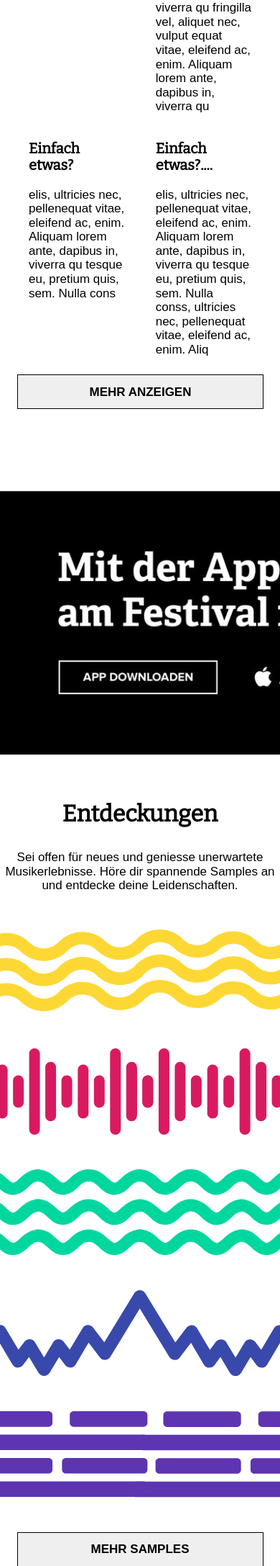
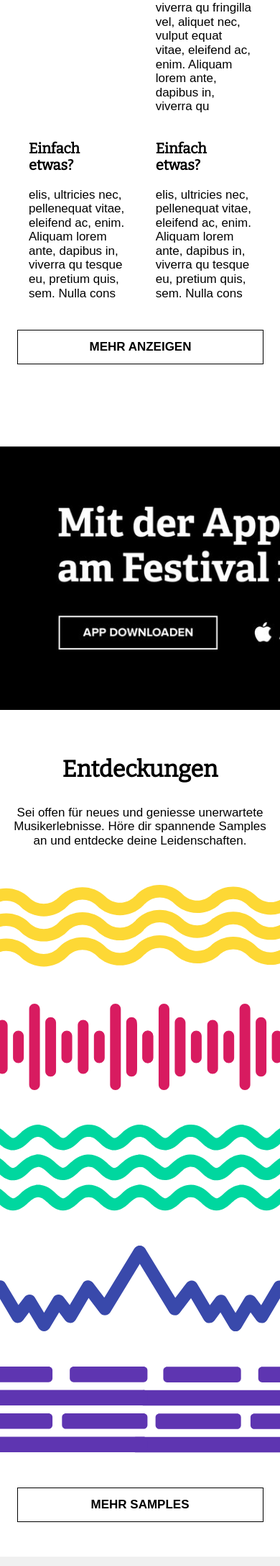
Before and after one commit to marinacraig/diplomarbeit, a PHP site: page / in a window 390 px wide. Shown: the part 2132-4307 px from the top of the page at 72% size. Run offline with PHP 8.4, Linux system fonts and the light colour scheme; some web fonts are replaced.

Commit message:
Abstand Korrektur wegen mobile im Overlay

```diff
--- a/css/components/_buttons.scss
+++ b/css/components/_buttons.scss
@@ -1,5 +1,3 @@
-@import "colors";
-
 button {
   height: 48px;
   //buttons max-width wegen devices
@@ -93,7 +91,7 @@ button {
 .btnweiss {
   font-weight: bold;
   border: $schwarz_hex 1px solid;
-  //background-color: $weiss_hex;
+  background-color: $weiss_hex;
   width: 343px;
   max-width: 100%;
   padding: auto 32px;
--- a/css/components/_magazin.scss
+++ b/css/components/_magazin.scss
@@ -3,6 +3,9 @@
   margin: 0 16px;
   &:not(.magazin__article){
     text-align: center;
+  }
+  .btnweiss{
+    margin-top: 24px;
   }
 }
 .magazin__article {
--- a/css/components/_overlay.scss
+++ b/css/components/_overlay.scss
@@ -20,7 +20,7 @@
 .overlay-content {
   position: relative;
   top: 25%;
-  bottom: 30%;
+  bottom: 40%;
   width: 100%;
   text-align: center;
   //mobile schriftgrösse
@@ -59,7 +59,7 @@
 .nav__bottom{
   position: relative;
   display: block;
-  top: 50%; //wo beginnt es, ggf noch anpassen
+  top: 40%; //wo beginnt es, ggf noch anpassen
   bottom: 20%; //abstand von unten, ggf noch anpassen
   width: 100%;
   //text-align: center; // mehr in die Mitte
--- a/css/main.css
+++ b/css/main.css
@@ -286,12 +286,6 @@ img {
     height: 1289px;
     width: 1440px; } }
 
-html {
-  color: #000; }
-
-body {
-  background-color: #FFF; }
-
 button {
   height: 48px;
   max-width: 100%; }
@@ -350,6 +344,7 @@ button {
 .btnweiss {
   font-weight: bold;
   border: #000 1px solid;
+  background-color: #FFF;
   width: 343px;
   max-width: 100%;
   padding: auto 32px;
@@ -431,7 +426,7 @@ nav {
   nav .overlay-content {
     position: relative;
     top: 25%;
-    bottom: 30%;
+    bottom: 40%;
     width: 100%;
     text-align: center;
     font-size: 1.882352941rem;
@@ -452,7 +447,7 @@ nav {
   nav .nav__bottom {
     position: relative;
     display: block;
-    top: 50%;
+    top: 40%;
     bottom: 20%;
     width: 100%; }
     nav .nav__bottom ul {
@@ -629,6 +624,8 @@ footer {
   margin: 0 16px; }
   .magazin:not(.magazin__article) {
     text-align: center; }
+  .magazin .btnweiss {
+    margin-top: 24px; }
 
 .magazin__article {
   display: block;
@@ -845,12 +842,13 @@ p {
 
 .entdeckungen {
   max-width: 100%;
-  padding-bottom: 48px; }
+  padding-bottom: 48px;
+  margin: 0 16px; }
   .entdeckungen .btnweiss {
     margin: auto; }
   .entdeckungen__music {
     height: 120px;
-    margin: 48px 0;
+    margin: 48px -16px;
     background-position: center;
     background-size: cover; }
     .entdeckungen__music--jazz {
--- a/css/main.scss
+++ b/css/main.scss
@@ -65,12 +65,14 @@ p {
 .entdeckungen {
   max-width: 100%;
   padding-bottom: 48px;
+  margin: 0 16px;
+
   .btnweiss {
     margin: auto;
   }
   &__music {
     height: 120px;
-    margin:48px 0;
+    margin:48px -16px;
     background-position: center;
     background-size: cover;
     &--jazz {
--- a/index.html
+++ b/index.html
@@ -540,14 +540,14 @@
             </div>
 
             <div class="magazin__content">
-                <input type="checkbox" class="magazin__content--mehr" id="post-5"/>
+                <input type="checkbox" class="magazin__content--mehr" id="post-6"/>
                 <div class="magazin__content--inhalt">
-                    <h3>Einfach etwas?....</h3>
+                    <h3>Einfach etwas?</h3>
 
                     <p class="magazin__content--text">elis, ultricies nec, pellenequat vitae, eleifend ac, enim. Aliquam lorem ante, dapibus in, viverra qu
-                        tesque eu, pretium quis, sem. Nulla conss, ultricies nec, pellenequat vitae, eleifend ac, enim. Aliq</p>
+                        tesque eu, pretium quis, sem. Nulla cons</p>
                 </div>
-                <label for="post-5" class="magazin__content--weniger"><p></p></label>
+                <label for="post-6" class="magazin__content--weniger"><p></p></label>
             </div>
 
         </div>
```
